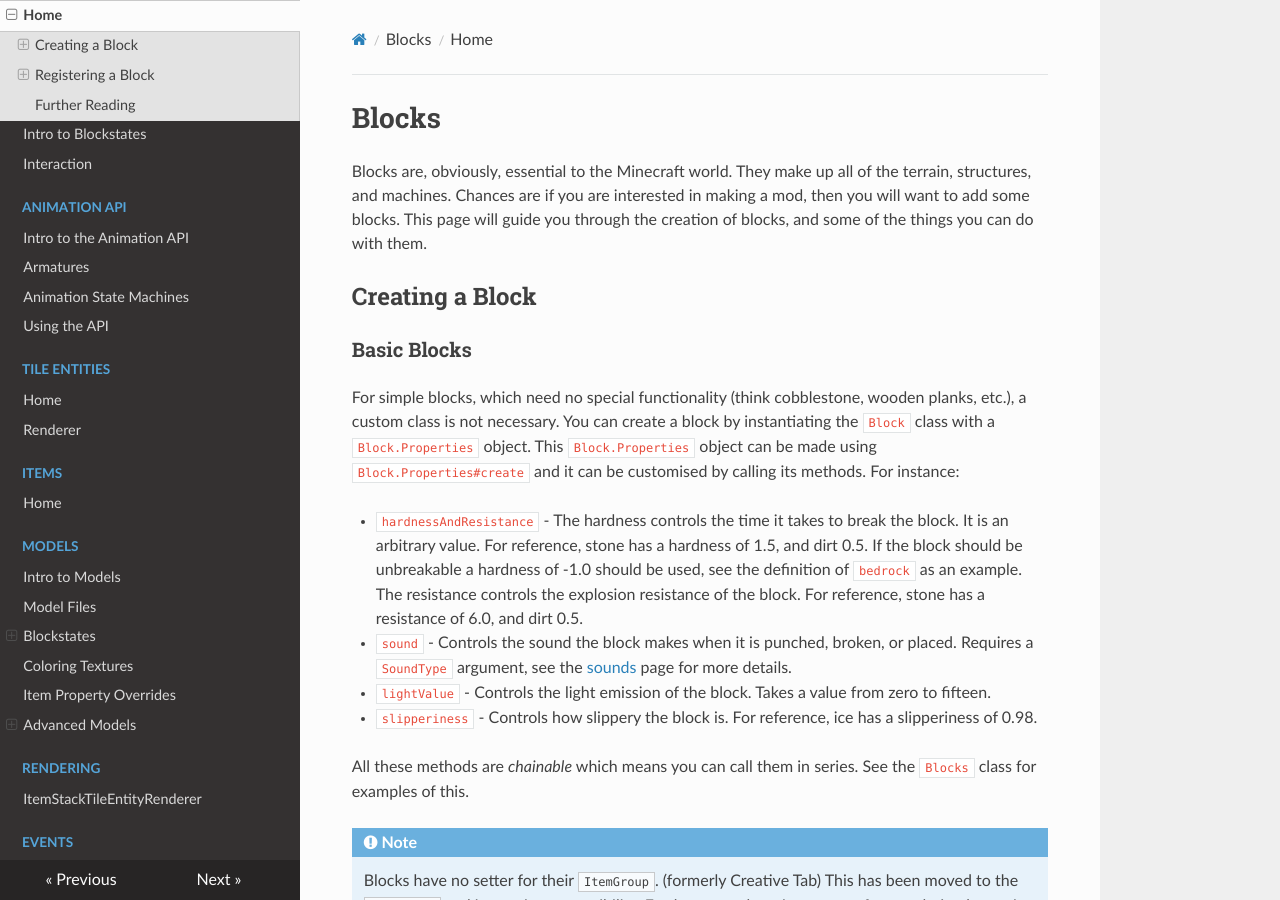
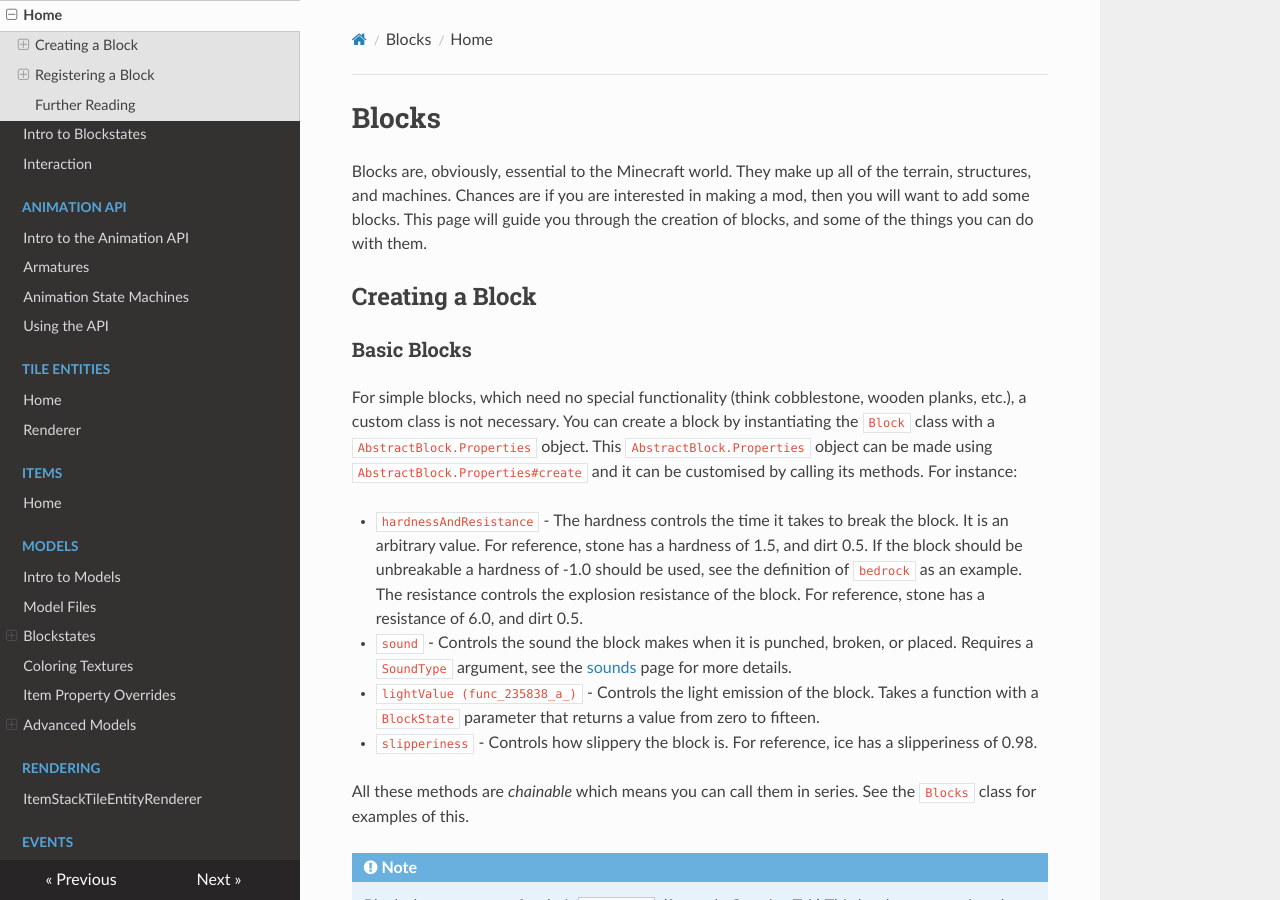
Before and after one commit to MinecraftForge/Documentation, an MkDocs documentation site: the page built from docs/blocks/blocks.md, in a window 1280 px wide and 900 px high. Built offline with MkDocs 1.6.1, drawn with Linux system fonts in a browser that asks for light colours; nearby versions of some CDN libraries.

Commit message:
Updated to 1.16.x
Block$Properties replaced with AbstractBlock$Properties

lightValue is currently unmapped and now takes a function with a BlockState parameter that returns an integer between 0-15.

```diff
--- a/docs/blocks/blocks.md
+++ b/docs/blocks/blocks.md
@@ -8,11 +8,11 @@ Creating a Block
 
 ### Basic Blocks
 
-For simple blocks, which need no special functionality (think cobblestone, wooden planks, etc.), a custom class is not necessary. You can create a block by instantiating the `Block` class with a `Block.Properties` object. This `Block.Properties` object can be made using `Block.Properties#create` and it can be customised by calling its methods. For instance:
+For simple blocks, which need no special functionality (think cobblestone, wooden planks, etc.), a custom class is not necessary. You can create a block by instantiating the `Block` class with a `AbstractBlock.Properties` object. This `AbstractBlock.Properties` object can be made using `AbstractBlock.Properties#create` and it can be customised by calling its methods. For instance:
 
 - `hardnessAndResistance` - The hardness controls the time it takes to break the block. It is an arbitrary value. For reference, stone has a hardness of 1.5, and dirt 0.5. If the block should be unbreakable a hardness of -1.0 should be used, see the definition of `bedrock` as an example. The resistance controls the explosion resistance of the block. For reference, stone has a resistance of 6.0, and dirt 0.5.
 - `sound` - Controls the sound the block makes when it is punched, broken, or placed. Requires a `SoundType` argument, see the [sounds][] page for more details.
-- `lightValue` - Controls the light emission of the block. Takes a value from zero to fifteen.
+- `lightValue (func_235838_a_)` - Controls the light emission of the block. Takes a function with a `BlockState` parameter that returns a value from zero to fifteen.
 - `slipperiness` - Controls how slippery the block is. For reference, ice has a slipperiness of 0.98.
 
 All these methods are *chainable* which means you can call them in series. See the `Blocks` class for examples of this.
```
